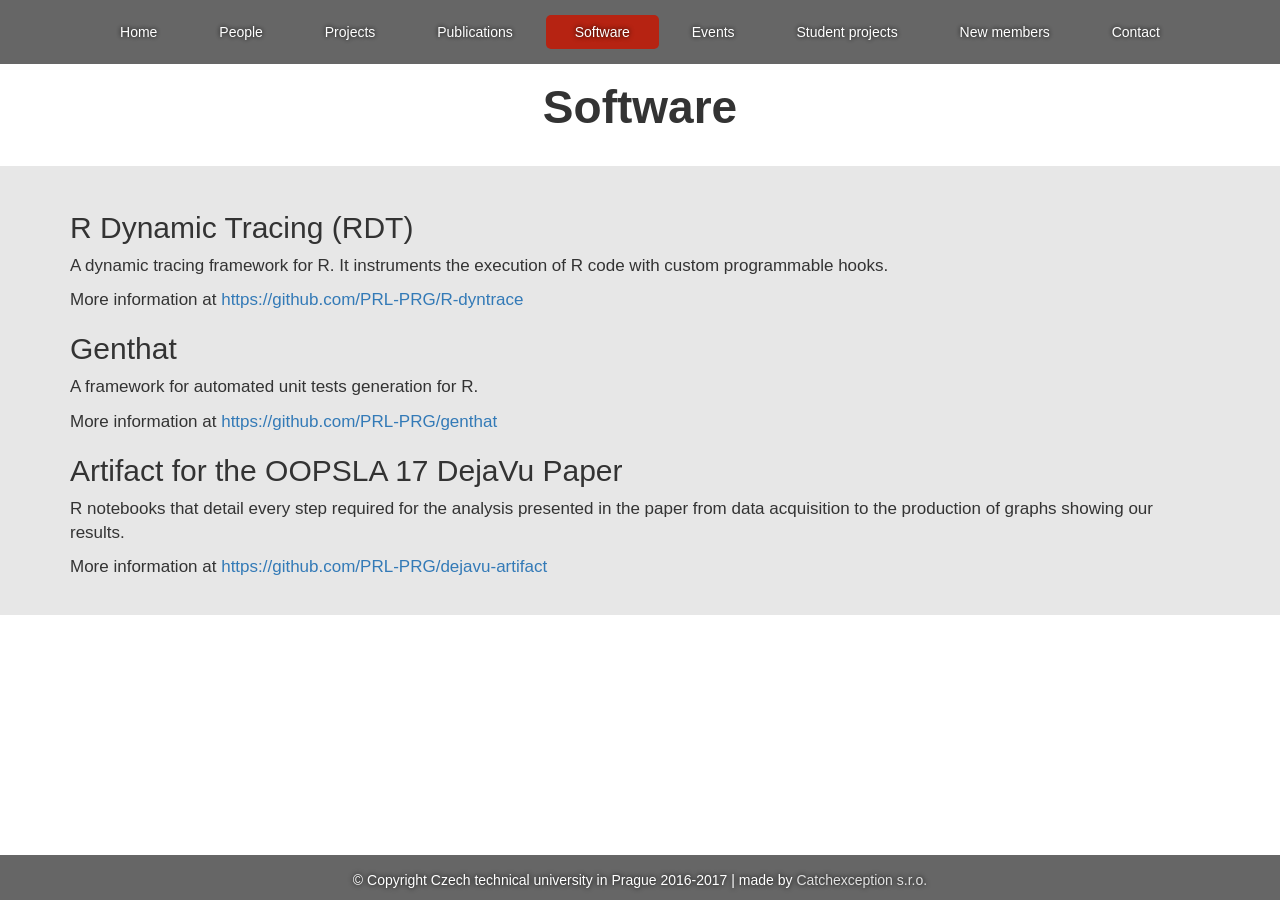
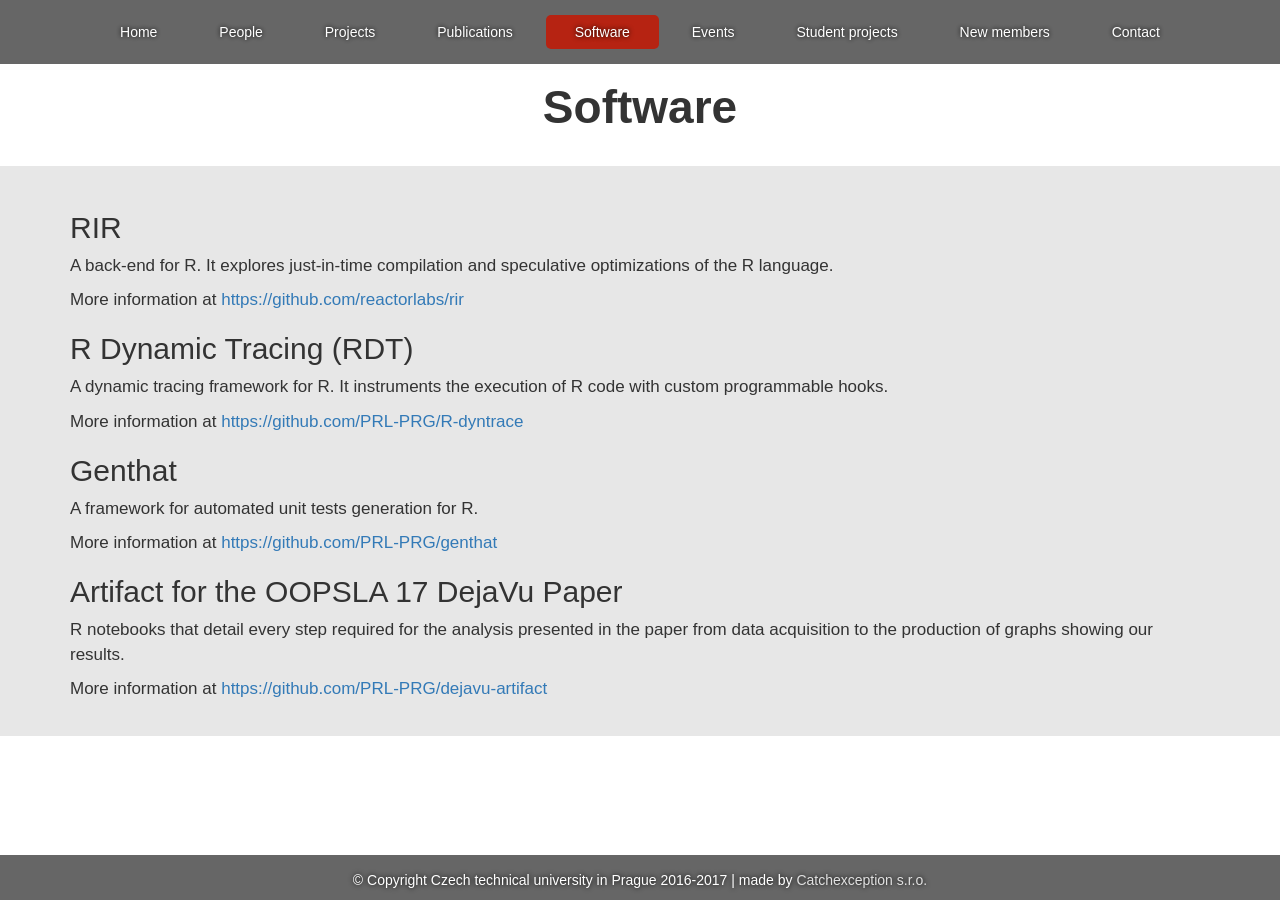
Before and after one commit to PRL-PRG/prl-prg.github.io, a Jekyll site: the page built from software.md, in a window 1280 px wide. Built offline with Jekyll 4.4.1, drawn with Linux system fonts in a browser that asks for light colours.

Commit message:
Added RIR to list of software.

```diff
--- a/software.md
+++ b/software.md
@@ -2,6 +2,12 @@
 layout: default
 title: Software
 ---
+
+## RIR
+
+A back-end for R. It explores just-in-time compilation and speculative optimizations of the R language.
+
+More information at [https://github.com/reactorlabs/rir](https://github.com/reactorlabs/rir)
 
 ## R Dynamic Tracing (RDT)
 
```
